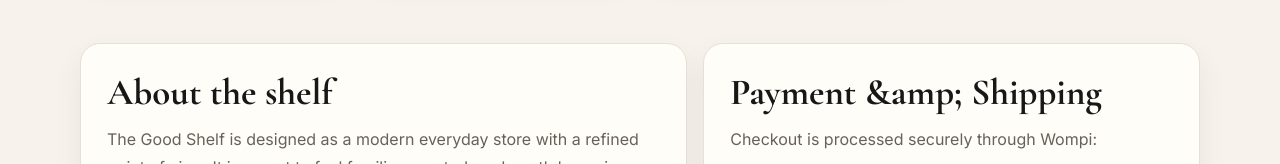
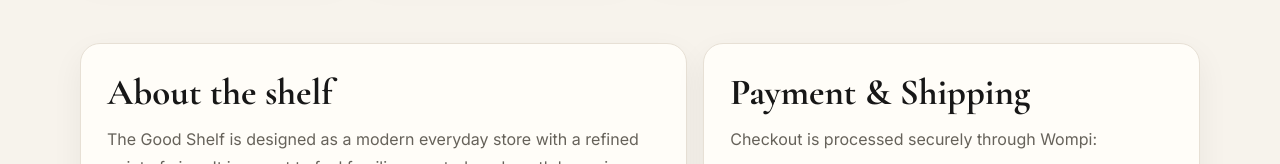
Before and after one commit to monedita448/thegoodshelf, a website: page index.html in a window 1280 px wide. Shown: the part 1884-2048 px from the top of the page. Drawn offline with nearby package versions, Linux system fonts and the light colour scheme.

Commit message:
Fix literal &amp; showing in Payment & Shipping heading

```diff
--- a/index.html
+++ b/index.html
@@ -393,7 +393,7 @@ h1{margin:20px 0 12px;font-family:'Cormorant Garamond',serif;font-size:clamp(2.6
       </div>
 
       <div class="textBlock panel">
-        <h2 data-i18n="about.paymentHeading">Payment &amp; Shipping</h2>
+        <h2 data-i18n="about.paymentHeading">Payment & Shipping</h2>
         <p data-i18n="about.checkoutIntro">Checkout is processed securely through Wompi:</p>
         <div class="payMethods">
           <span class="payChip"><span class="swatch" style="background:#e6007a"></span><span data-i18n="about.pse">PSE bank transfer</span></span>
@@ -560,7 +560,7 @@ h1{margin:20px 0 12px;font-family:'Cormorant Garamond',serif;font-size:clamp(2.6
     "about.simpleDesc": ["Our mission is to keep things simple.","Nuestra misión es mantener las cosas simples."],
     "about.exclusivityTitle": ["Exclusivity","Exclusividad"],
     "about.exclusivityDesc": ["Every product in the store is selectively sourced.","Cada producto de la tienda es seleccionado cuidadosamente."],
-    "about.paymentHeading": ["Payment &amp; Shipping","Pago y envío"],
+    "about.paymentHeading": ["Payment & Shipping","Pago y envío"],
     "about.checkoutIntro": ["Checkout is processed securely through Wompi:","El pago se procesa de forma segura a través de Wompi:"],
     "about.pse": ["PSE bank transfer","Transferencia PSE"],
     "about.card": ["Card","Tarjeta"],
```
